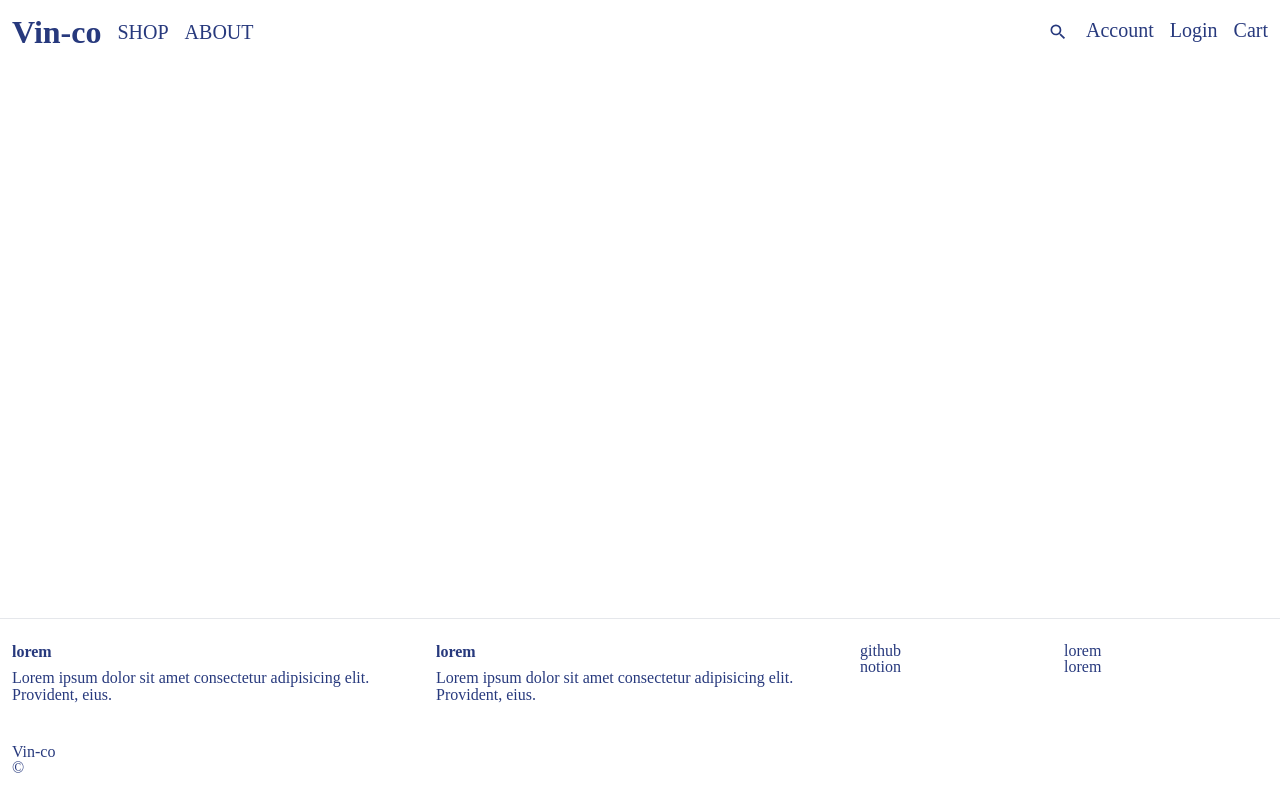
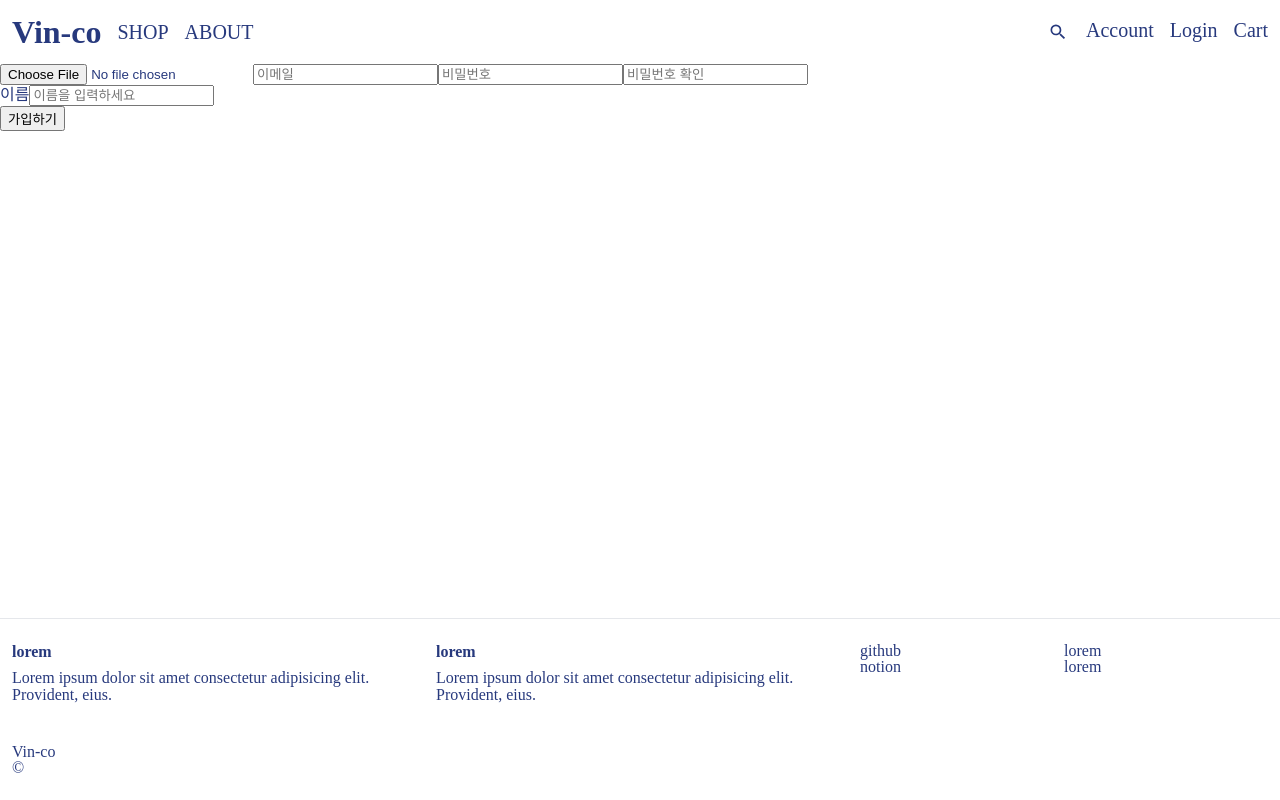
Before and after one commit to hyerani/vin-co, a React (Create React App) app: page /signup in a window 1280 px wide. Built offline with nearby package versions, Linux system fonts and the light colour scheme; no server answers.

Commit message:
feat: signup, login
진행중...

```diff
--- a/package.json
+++ b/package.json
@@ -17,6 +17,7 @@
     "react-redux": "^8.0.5",
     "react-router-dom": "^6.4.5",
     "react-scripts": "5.0.1",
+    "redux": "^4.2.0",
     "styled-components": "^5.3.6",
     "styled-reset": "^4.4.4",
     "web-vitals": "^2.1.4",
--- a/src/App.jsx
+++ b/src/App.jsx
@@ -1,20 +1,26 @@
 import { Routes, Route } from "react-router-dom";
-import Footer from "./componets/footer/Footer";
-import Header from "./componets/header/Header";
-import Main from "./componets/main/Main";
+import Layout from "./componets/Layout";
+import NotFound from "./pages/404/NotFound";
 import Home from "./pages/home/Home";
 import Login from "./pages/login/Login";
+import Signup from "./pages/signup/Signup";
 
 const App = () => {
   return (
     <div className="App">
-      <Header />
-      <Main />
       <Routes>
-        <Route path="/" element={<Home />} />
-        <Route path="/login" element={<Login />} />
+        <Route element={<Layout />}>
+          <Route path="/" element={<Home />} />
+          <Route path="/shop" element={<Home />} />
+          <Route path="/about" element={<Home />} />
+          <Route path="/account" element={<Home />} />
+          <Route path="/login" element={<Login />} />
+          <Route path="/signup" element={<Signup />} />
+          <Route path="/cart" element={<Home />} />
+        </Route>
+
+        <Route path="*" element={<NotFound />} />
       </Routes>
-      <Footer />
     </div>
   );
 };
--- /dev/null
+++ b/src/api/api.js
@@ -0,0 +1,11 @@
+import axios from "axios";
+
+export const instance = axios.create({
+  baseURL: "https://asia-northeast3-heropy-api.cloudfunctions.net/api",
+  headers: {
+    "content-type": "application/json",
+    apiKey: process.env.REACT_APP_API_KEY,
+    username: process.env.REACT_APP_USER_NAME,
+  },
+  timeout: 1000,
+});
--- /dev/null
+++ b/src/componets/Layout.jsx
@@ -0,0 +1,20 @@
+import { Outlet } from "react-router-dom";
+import Footer from "./footer/Footer";
+import Header from "./header/Header";
+
+const Layout = () => {
+  return (
+    <>
+      <Header />
+      <main
+        style={{
+          paddingTop: "4rem",
+        }}
+      >
+        <Outlet />
+      </main>
+      <Footer />
+    </>
+  );
+};
+export default Layout;
--- /dev/null
+++ b/src/pages/404/NotFound.jsx
@@ -0,0 +1,4 @@
+const NotFound = () => {
+  return <h1>404 NotFound</h1>;
+};
+export default NotFound;
--- a/src/pages/login/Login.jsx
+++ b/src/pages/login/Login.jsx
@@ -1,6 +1,62 @@
-import { Container } from "./styles";
+import { useForm } from "react-hook-form";
+import { yupResolver } from "@hookform/resolvers/yup";
+import * as yup from "yup";
+import { Link, useNavigate } from "react-router-dom";
+import { Container, Form } from "./styles";
+import { instance } from "../../api/api";
 
 const Login = () => {
-  return <Container>Login</Container>;
+  const navigate = useNavigate();
+  const shcema = yup.object().shape({
+    email: yup.string().required("이메일을 입력해주세요"),
+    password: yup.string().min(8).required("비밀번호를 입력해주세요"),
+  });
+
+  const {
+    handleSubmit,
+    register,
+    formState: { errors },
+  } = useForm({
+    resolver: yupResolver(shcema),
+  });
+
+  const onSubmit = async (data) => {
+    try {
+      const res = await instance.request("/auth/login", {
+        method: "post",
+        data: {
+          ...data,
+        },
+      });
+      console.log(res);
+      console.log(res.data);
+      if (res.status === 200) {
+        navigate("/");
+      }
+    } catch (error) {
+      console.log(error.message);
+    }
+  };
+
+  return (
+    <section>
+      <Container>
+        <Form onSubmit={handleSubmit(onSubmit)}>
+          <input type="text" placeholder="이메일" {...register("email")} />
+          <p>{errors.email?.message}</p>
+          <input
+            type="password"
+            placeholder="비밀번호"
+            {...register("password")}
+          />
+          <p>{errors.password?.message}</p>
+          <input type="submit" value="로그인" />
+        </Form>
+        <Link to="/signup">
+          <button type="button">회원가입</button>
+        </Link>
+      </Container>
+    </section>
+  );
 };
 export default Login;
--- a/src/pages/login/styles.js
+++ b/src/pages/login/styles.js
@@ -3,6 +3,37 @@ import { containerStyle } from "../../styles/styleConstants";
 
 const Container = styled.div`
   ${containerStyle}
+  display: grid;
+  place-items: center;
+  padding: 0.75rem 1rem;
 `;
 
-export { Container };
+const Form = styled.form`
+  display: flex;
+  flex-direction: column;
+  align-items: center;
+  justify-content: center;
+  width: 100%;
+  input[type="text"],
+  input[type="password"] {
+    padding: 0.75rem 1rem;
+    border: 1px solid lightgray;
+    outline: none;
+  }
+
+  input[type="password"] {
+    border-top: none;
+    margin-bottom: 1rem;
+  }
+
+  input[type="submit"] {
+    padding: 0.75rem 1rem;
+    background-color: transparent;
+    outline: none;
+    border: none;
+    cursor: pointer;
+    border: 1px solid #27397d;
+  }
+`;
+
+export { Container, Form };
--- /dev/null
+++ b/src/pages/signup/Signup.jsx
@@ -0,0 +1,99 @@
+import { useForm } from "react-hook-form";
+import { yupResolver } from "@hookform/resolvers/yup";
+import * as yup from "yup";
+import { useNavigate } from "react-router-dom";
+import { instance } from "../../api/api";
+
+const Signup = () => {
+  const navigate = useNavigate();
+  const shcema = yup.object().shape({
+    email: yup.string().required("이메일을 입력해주세요"),
+    password: yup.string().min(8).required("비밀번호를 입력해주세요"),
+    confirmPassword: yup
+      .string()
+      .oneOf([yup.ref("password"), null], "비밀번호가 일치하지 않습니다")
+      .required(),
+    displayName: yup.string().required("이름을 입력해주세요"),
+  });
+
+  const {
+    handleSubmit,
+    register,
+    formState: { errors },
+  } = useForm({
+    resolver: yupResolver(shcema),
+  });
+
+  const onSubmit = async (data) => {
+    const { email, password, displayName, profileImg } = data;
+
+    // let profileImgBase64 = null;
+
+    // const toBase64 = (profileImg) => {
+    //   const reader = new FileReader();
+    //   reader.readAsDataURL(profileImg);
+    //   reader.addEventListener("load", async (e) => {
+    //     profileImgBase64 = e.target.result;
+    //     console.log(profileImgBase64);
+    //   });
+    // };
+
+    // toBase64(profileImg[0]);
+
+    try {
+      const res = await instance.request("/auth/signup", {
+        method: "post",
+        data: {
+          email,
+          password,
+          displayName,
+          // profileImgBase64,
+        },
+      });
+      console.log(res);
+      console.log(res.data);
+      if (res.status === 200) {
+        navigate("/");
+      }
+    } catch (error) {
+      console.log(error.message);
+    }
+
+    // console.log(profileImgBase64);
+    console.log(data);
+  };
+
+  return (
+    <section>
+      <div>
+        <form onSubmit={handleSubmit(onSubmit)}>
+          <input type="file" {...register("profileImg")} />
+          <input type="text" placeholder="이메일" {...register("email")} />
+          <input
+            type="password"
+            placeholder="비밀번호"
+            {...register("password")}
+          />
+          <input
+            type="password"
+            placeholder="비밀번호 확인"
+            {...register("confirmPassword")}
+          />
+
+          <div>
+            <label htmlFor="username">이름</label>
+            <input
+              type="text"
+              id="username"
+              placeholder="이름을 입력하세요"
+              {...register("displayName")}
+            />
+          </div>
+
+          <input type="submit" value="가입하기" />
+        </form>
+      </div>
+    </section>
+  );
+};
+export default Signup;
--- a/src/styles/GlobalStyle.jsx
+++ b/src/styles/GlobalStyle.jsx
@@ -10,6 +10,8 @@ const GlobalStyle = createGlobalStyle`
   body {
     width: 100vw;
     height: 100vh;
+    background-color: #fff;
+    overflow-x: hidden;
   }
 
   svg {
```
Also changed, not shown: .eslintrc.json, 2 other files (tests, documents, lock files or other folders).
